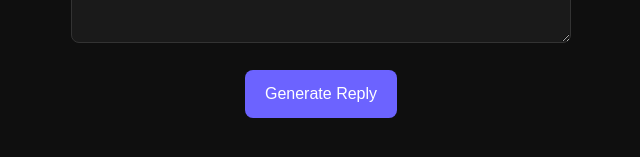
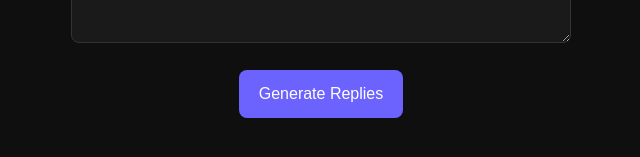
Before and after one commit to arasshim01-create/wizuhai-lite, a Next.js app: page / in a window 1280 px wide. Shown: the part 427-584 px from the top of the page, without its empty margins (319-959 px from the left). Built offline with nearby package versions, Linux system fonts and the light colour scheme.

Commit message:
Show reply instructions only after generation

```diff
--- a/app/page.tsx
+++ b/app/page.tsx
@@ -81,11 +81,14 @@ export default function Home() {
             cursor: "pointer",
           }}
         >
-          Generate Reply
+          Generate Replies
         </button>
 
         {/* Replies */}
         <div style={{ marginTop: 30 }}>
+		{replies.length > 0 && (
+  <p>Choose one of these replies:</p>
+)}
           {replies.map((reply, index) => (
             <div
               key={index}
```
